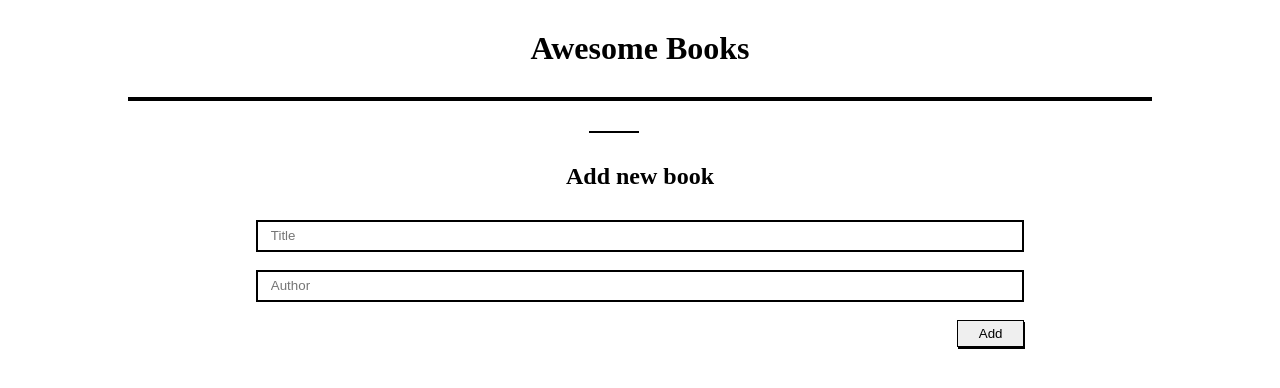
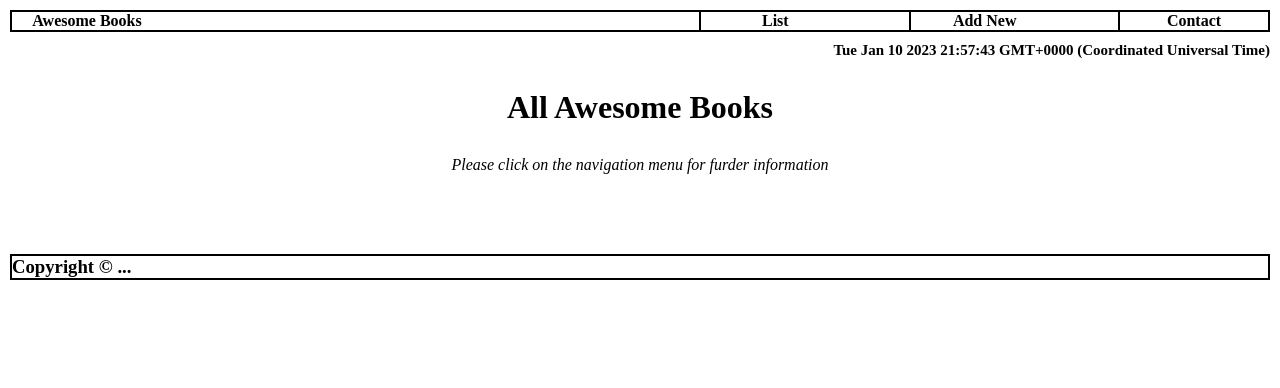
Before and after one commit to GraceHtet/AwesomeBooks, a website: page index.html in a window 1280 px wide. Drawn offline with Linux system fonts and the light colour scheme.

Commit message:
create webpage according to the requirements for day 3

```diff
--- a/css/style.css
+++ b/css/style.css
@@ -2,6 +2,51 @@
   box-sizing: border-box;
   padding: 0;
   margin: 0;
+}
+
+#contact,
+#list,
+#form {
+  display: none;
+}
+
+.nav-bar {
+  margin: 10px;
+  border: 2px solid black;
+  display: grid;
+  grid-template-columns: 3fr 1fr 1fr 1fr;
+  justify-items: end;
+}
+
+.nav-bar a {
+  color: black;
+  text-decoration: none;
+  border-left: 2px solid black;
+  width: 150px;
+  font-weight: bold;
+}
+
+.nav-bar a:hover,
+.nav-bar a:active {
+  font-size: larger;
+  color: rgb(38, 6, 127);
+}
+
+#nav-title {
+  justify-self: start;
+  border: none;
+}
+
+.clock {
+  text-align: end;
+  margin: 0 10px;
+  font-weight: bold;
+  font-size: 15px;
+}
+
+.description {
+  padding-bottom: 50px;
+  font-style: italic;
 }
 
 body {
@@ -72,3 +117,20 @@ h2 {
   display: flex;
   justify-content: flex-end;
 }
+
+.contant-info li {
+  margin-left: 35%;
+  text-align: start;
+  list-style-position: inside;
+}
+
+.contant-info {
+  margin-top: 20px;
+}
+
+footer {
+  border: 2px solid black;
+  margin: 10px;
+  text-align: start;
+  margin-top: 30px;
+}
--- a/index.html
+++ b/index.html
@@ -5,11 +5,37 @@
     <link href="./css/style.css" rel="stylesheet" type="text/css" />
   </head>
   <body>
-    <h1>Awesome Books</h1>
+    <header id="nav-title">
+      <div class="header">
+        <nav class="nav-bar">
+          <a href="#" id="nav-title" alt="" target="_blank">Awesome Books</a>
+          <a href="#" id="navList" onclick="displaySection('list')">List</a>
+          <a href="#" id="navNew" onclick="displaySection('form')">Add New</a>
+          <a href="#" id="navContact" onclick="displaySection('contact')"
+            >Contact</a
+          >
+        </nav>
+      </div>
+      <div class="clock">
+        <span id="clock"></span>
+      </div>
+    </header>
+
+    <div class="main-page" id="main-page">
+      <h1 id="title" class="">All Awesome Books</h1>
+      <p class="description" id="description">
+        Please click on the navigation menu for furder information
+      </p>
+    </div>
+
+    <section class="list" id="list">
       <div class="book-list"></div>
+    </section>
+
+    <section class="add-new" id="form">
       <div class="add-new-book">
-      <div class="black-line"></div>
-      <h2>Add new book</h2>
+        <!-- <div class="black-line"></div> -->
+        <!-- <h2>Add new book</h2> -->
       </div>
       <form action="" method="">
         <div>
@@ -36,6 +62,23 @@
           <button class="add-btn">Add</button>
         </div>
       </form>
+    </section>
+
+    <section class="contact" id="contact">
+      <p>
+        Do you have any questions or you just want to say "Hello"? You can reach
+        out to us!
+      </p>
+      <ul class="contant-info">
+        <li>Our e-mail:mail.com</li>
+        <li>Our phone number:0043586534422</li>
+        <li>Our address: Streetname 22, 84503 City, Country</li>
+      </ul>
+    </section>
+
+    <footer>
+      <h3>Copyright &copy; ...</h3>
+    </footer>
 
     <script src="./js/app.js" type="text/javascript"></script>
   </body>
--- a/js/app.js
+++ b/js/app.js
@@ -1,25 +1,25 @@
-const form = document.querySelector('form');
-const bookList = document.querySelector('.book-list');
-const titleInput = document.querySelector('#titleInput');
-const authorInput = document.querySelector('#authorInput');
-const addBtn = document.querySelector('.add-btn');
+const form = document.querySelector("form");
+const bookList = document.querySelector(".book-list");
+const titleInput = document.querySelector("#titleInput");
+const authorInput = document.querySelector("#authorInput");
+const addBtn = document.querySelector(".add-btn");
 
 class BookFun {
   constructor() {
-    this.collections = JSON.parse(localStorage.getItem('collections')) || [];
+    this.collections = JSON.parse(localStorage.getItem("collections")) || [];
   }
 
   removeBook(cur) {
     cur.parentElement.remove();
     this.collections = this.collections.filter(
-      (collection, index) => index !== Number(cur.parentElement.id),
+      (collection, index) => index !== Number(cur.parentElement.id)
     );
 
-    localStorage.setItem('collections', JSON.stringify(this.collections));
+    localStorage.setItem("collections", JSON.stringify(this.collections));
   }
 
   showBook() {
-    bookList.innerHTML = '';
+    bookList.innerHTML = "";
     this.collections.forEach((collection, index) => {
       bookList.innerHTML += `<div id="${index}" class='books'>
               <p class="book-info">
@@ -34,30 +34,80 @@ class BookFun {
 
   addBook(book) {
     this.collections.push(book);
-    localStorage.setItem('collections', JSON.stringify(this.collections));
+    localStorage.setItem("collections", JSON.stringify(this.collections));
   }
 }
 const bookFun = new BookFun();
 bookFun.showBook();
 
-form.addEventListener('submit', (e) => {
+form.addEventListener("submit", (e) => {
   e.preventDefault();
   const book = { title: titleInput.value, author: authorInput.value };
 
-  if (titleInput.value !== '' && authorInput.value !== '') {
+  if (titleInput.value !== "" && authorInput.value !== "") {
     addBtn.disabled = false;
     bookFun.addBook(book);
-    titleInput.value = '';
-    authorInput.value = '';
+    titleInput.value = "";
+    authorInput.value = "";
     bookFun.showBook(book);
   } else {
     addBtn.disabled = true;
   }
 });
 
-bookList.addEventListener('click', (e) => {
-  if (e.target.className.includes('remove-btn')) {
+bookList.addEventListener("click", (e) => {
+  if (e.target.className.includes("remove-btn")) {
     const targetEl = e.target;
     bookFun.removeBook(targetEl);
   }
 });
+
+// Date and time
+const clockElement = document.getElementById("clock");
+
+function clock() {
+  clockElement.textContent = new Date().toString();
+}
+
+setInterval(clock, 1000);
+
+// nav bar
+/* eslint-disable no-unused-vars */
+const displaySection = function displaySection(section) {
+  const sectionP = document.getElementById("description");
+  const heading = document.getElementById("title");
+  const sectionList = document.getElementById("list");
+  const sectionForm = document.getElementById("form");
+  const sectionContact = document.getElementById("contact");
+
+  switch (section) {
+    case "list":
+      heading.innerHTML = "All Awesome Books";
+      sectionList.style.display = "block";
+      sectionForm.style.display = "none";
+      sectionContact.style.display = "none";
+      sectionP.style.display = "none";
+      break;
+
+    case "form":
+      heading.innerHTML = "Add a New Book";
+      sectionList.style.display = "none";
+      sectionForm.style.display = "block";
+      sectionContact.style.display = "none";
+      sectionP.style.display = "none";
+      break;
+
+    case "contact":
+      heading.innerHTML = "Contact Information";
+      sectionList.style.display = "none";
+      sectionForm.style.display = "none";
+      sectionContact.style.display = "block";
+      sectionP.style.display = "none";
+      break;
+
+    default:
+      break;
+  }
+};
+/* eslint-disable no-unused-vars */
+//used becouse of error-> 'displaySection' is assigned a value but never used
```
Lines whose indentation alone changed are shown as unchanged.
